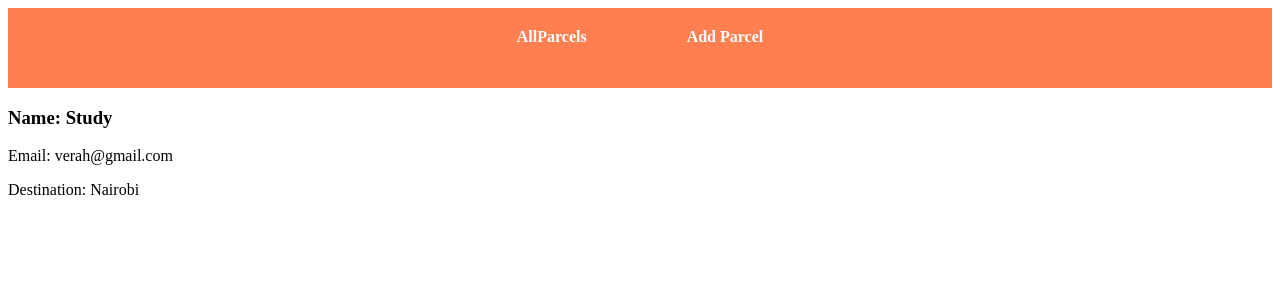
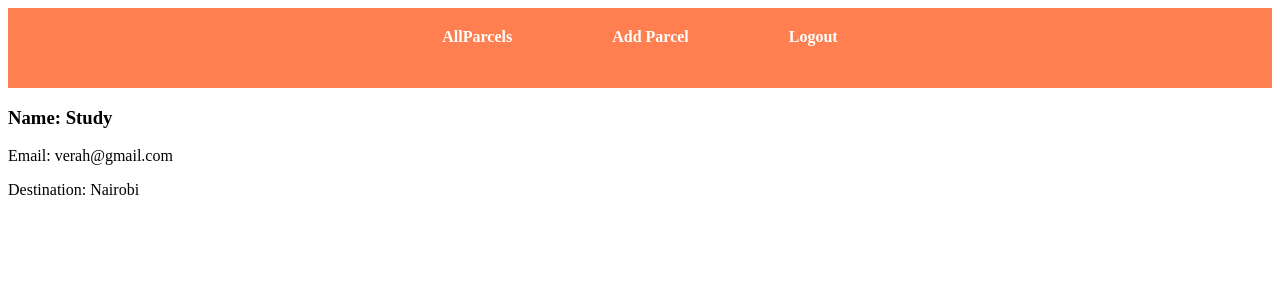
Before and after one commit to VKwamboka/assessment7, an Angular app: page /login in a window 1280 px wide. Both pictures are taken after a click on the button "Login". Shown: the top 300 px of the page. Built offline with nearby package versions, Linux system fonts and the light colour scheme.

Commit message:
updated code

```diff
--- a/src/app/add-parcel/add-parcel.component.html
+++ b/src/app/add-parcel/add-parcel.component.html
@@ -1,4 +1,4 @@
-<p>add-parcel works!</p>
+
 <div class="addForm">
     <form [formGroup]="addParcelForm" (ngSubmit)="addParcels()">
         <h3 style="text-align: center;">Please Add Your Parcel Here</h3>
--- a/src/app/login/login.component.html
+++ b/src/app/login/login.component.html
@@ -1,6 +1,7 @@
 <div class="login">
+    <h3>WELCOME TO VERAH PARCEL WORKS</h3>
     <img src="https://images.unsplash.com/photo-1545591841-4a97f1da8d1f?ixlib=rb-4.0.3&ixid=MnwxMjA3fDB8MHxzZWFyY2h8MTJ8fHBhcmNlbHxlbnwwfHwwfHw%3D&auto=format&fit=crop&w=500&q=60" alt="">
-    <h3>WELCOME TO VERAH PARCEL WORKS</h3>
+
     <p>Please login to continue with our services</p>
 
     <button (click)="loginService.login()">Login</button>
--- a/src/app/navbar/navbar.component.html
+++ b/src/app/navbar/navbar.component.html
@@ -2,5 +2,7 @@
     <div class="links">
         <a routerLink="/">AllParcels</a>
         <a routerLink="/addparcel">Add Parcel</a>
+        <!-- <a routerLink="/login">Logout</a> -->
+        <a *ngIf="loginservice.isLoggedIn" (click)="loginservice.logout()">Logout</a>
     </div>
 </div>
--- a/src/app/navbar/navbar.component.ts
+++ b/src/app/navbar/navbar.component.ts
@@ -1,6 +1,7 @@
 import { Component } from '@angular/core';
 import { CommonModule } from '@angular/common';
 import { RouterModule } from '@angular/router';
+import { LoginService } from '../services/auth/login.service';
 
 @Component({
   selector: 'app-navbar',
@@ -10,5 +11,5 @@ import { RouterModule } from '@angular/router';
   styleUrls: ['./navbar.component.css']
 })
 export class NavbarComponent {
-
+  constructor(public loginservice:LoginService){}
 }
--- a/src/app/services/auth/login.service.ts
+++ b/src/app/services/auth/login.service.ts
@@ -27,5 +27,6 @@ export class LoginService {
 
   logout(){
     this.isLoggedIn=false;
+    this.router.navigate(['/login'])
   }
 }
```
